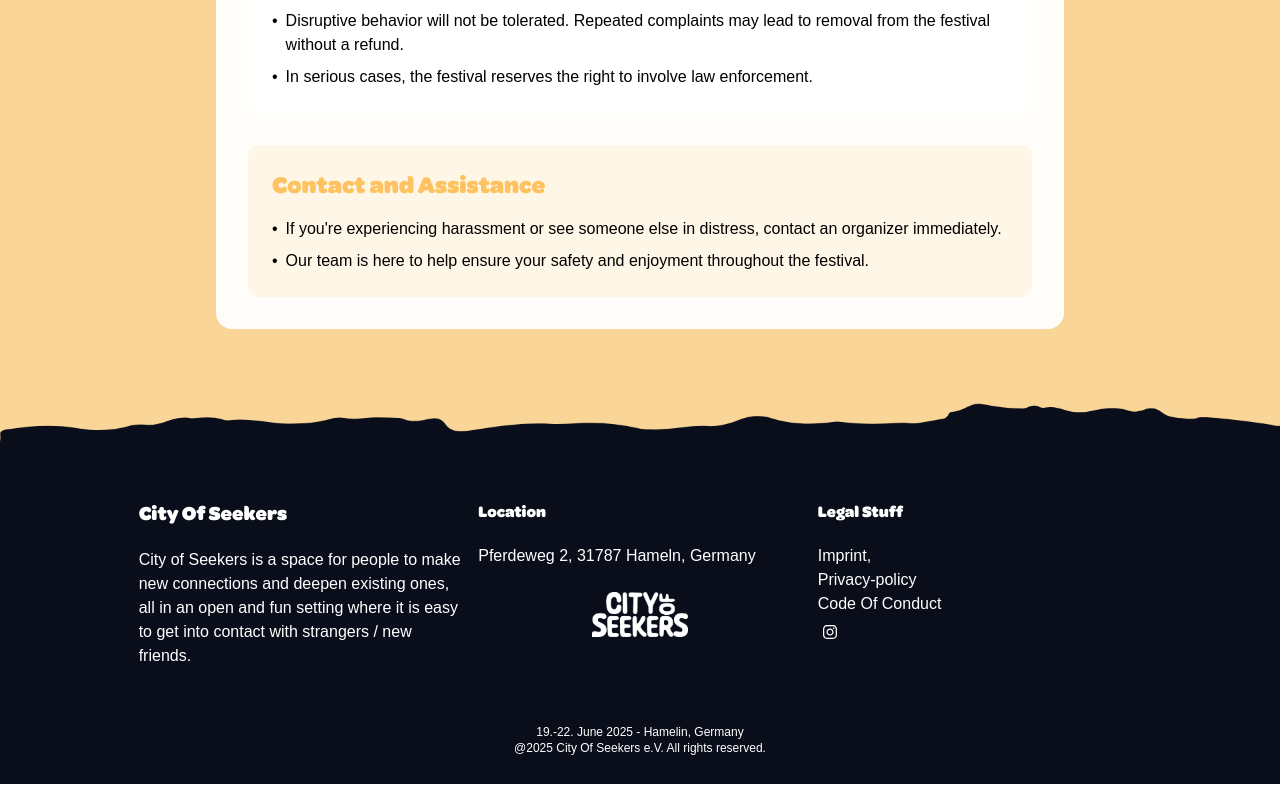
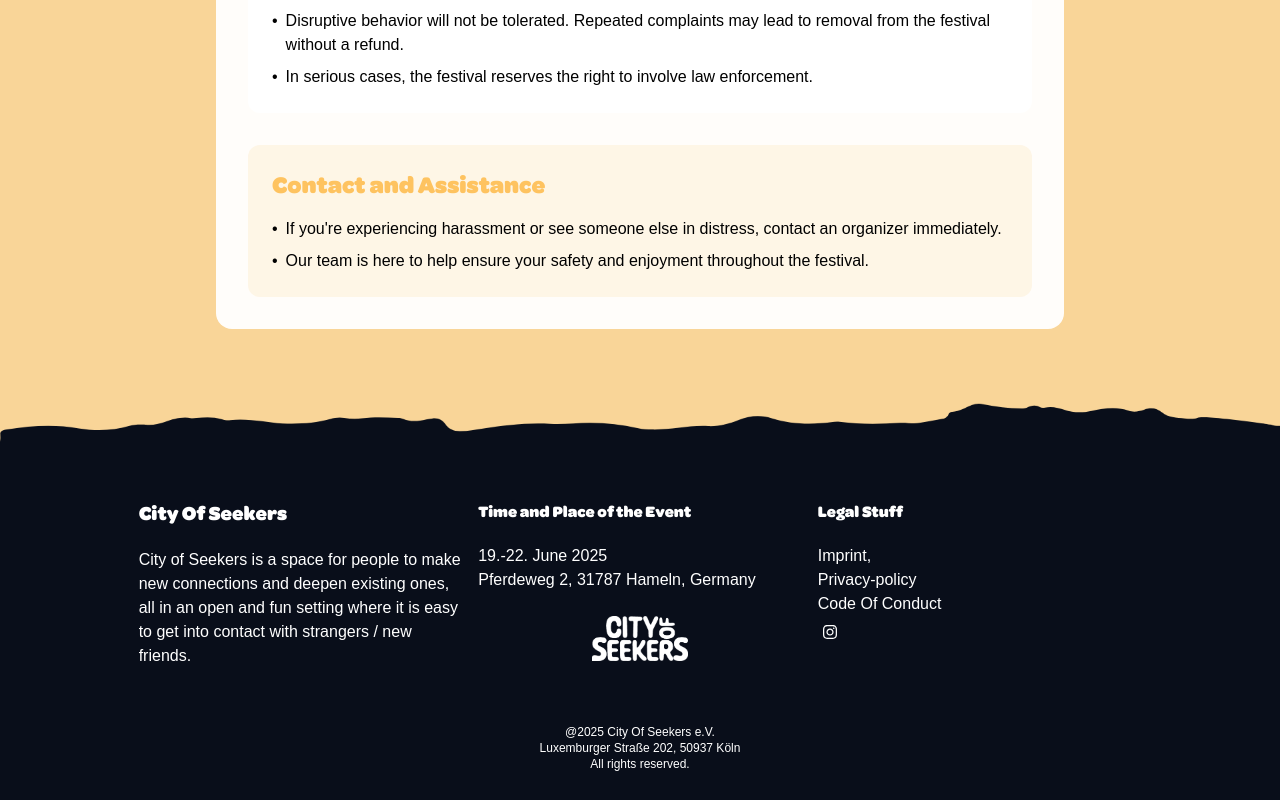
Before and after one commit to dev-cityofseekers/cos_website, a React (Create React App) app: page /code in a window 1280 px wide. Shown: the part 1803-2603 px from the top of the page. Built offline with nearby package versions, Linux system fonts and the light colour scheme.

Commit message:
2025
Co-Authored-By: dev-cityofseekers <147722774+dev-cityofseekers@users.noreply.github.com>

```diff
--- a/src/components/Footer.tsx
+++ b/src/components/Footer.tsx
@@ -22,12 +22,13 @@ function Footer() {
           </p>
         </div>
         <div className="w-full sm:w-1/3">
-          <div className="pb-5 font-omnes">Location</div>
+          <div className="pb-5 font-omnes">Time and Place of the Event</div>
+          <div>19.-22. June 2025</div>
           <div>Pferdeweg 2, 31787 Hameln, Germany</div>
           <img
-            src="/images/logo_white_transparent.png"
-            alt="logo"
-            className="w-24  sm:mx-auto  pt-6"
+              src="/images/logo_white_transparent.png"
+              alt="logo"
+              className="w-24  sm:mx-auto  pt-6"
           />
         </div>
         <div className="w-full sm:w-1/3">
@@ -47,8 +48,9 @@ function Footer() {
         </div>
       </div>
       <div className="text-xs text-center pb-7">
-        <div>19.-22. June 2025 - Hamelin, Germany</div>
-        <div>@2025 City Of Seekers e.V. All rights reserved.</div>
+        <div>@2025 City Of Seekers e.V.</div>
+        <div>Luxemburger Straße 202, 50937 Köln</div>
+        <div>All rights reserved.</div>
       </div>
     </div>
   );
```
